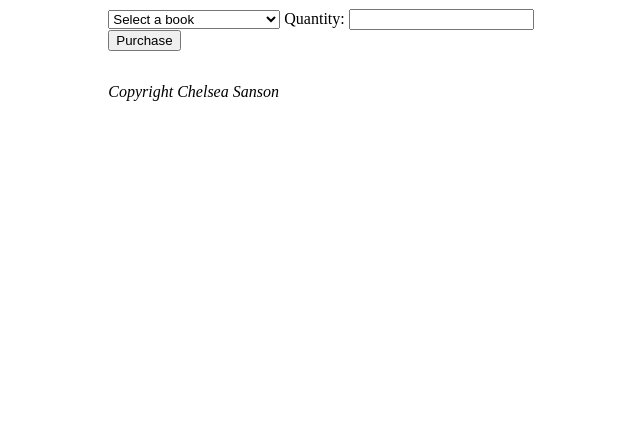
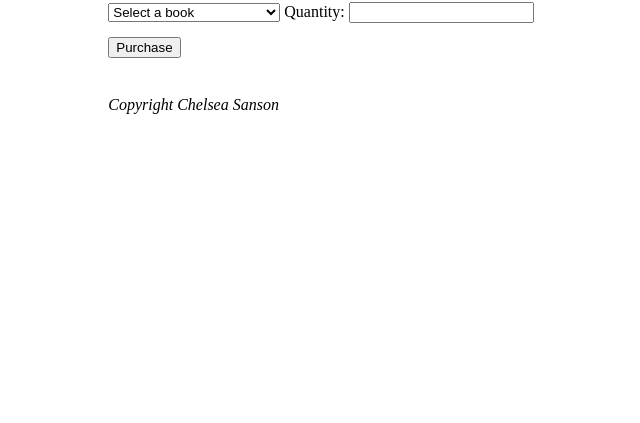
Before and after one commit to chelseaesanson8/assignment2, a website: page pages/index.html in a window 1280 px wide. Shown: the part 377-800 px from the top of the page, without its empty margins (319-959 px from the left). Drawn offline with Linux system fonts and the light colour scheme.

Commit message:
added styling

```diff
--- a/pages/styles.css
+++ b/pages/styles.css
@@ -6,6 +6,11 @@ body {
     margin: 0;
 }
 
+
 p {
     margin-top: 2em;
 }
+
+form>* {
+    margin: 0.5em 0;
+}
```
